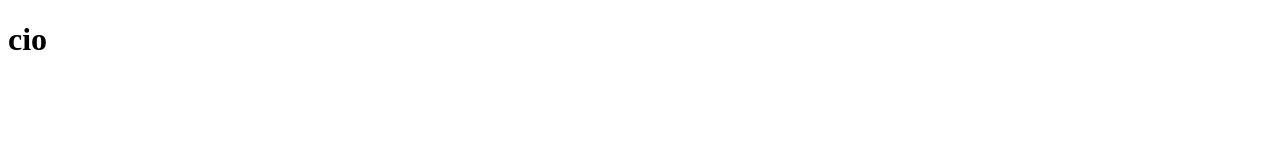
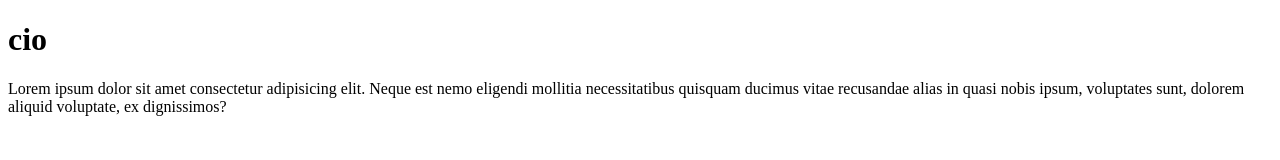
Before and after one commit to lolMANFREDI04/cisoggg, a plain HTML site: page index.html in a window 1280 px wide. Drawn offline with Linux system fonts and the light colour scheme.

Commit message:
modificato
va e balla

```diff
--- a/index.html
+++ b/index.html
@@ -7,5 +7,6 @@
 </head>
 <body>
     <h1>cio</h1>
+    <p>Lorem ipsum dolor sit amet consectetur adipisicing elit. Neque est nemo eligendi mollitia necessitatibus quisquam ducimus vitae recusandae alias in quasi nobis ipsum, voluptates sunt, dolorem aliquid voluptate, ex dignissimos?</p>
 </body>
 </html>
```
